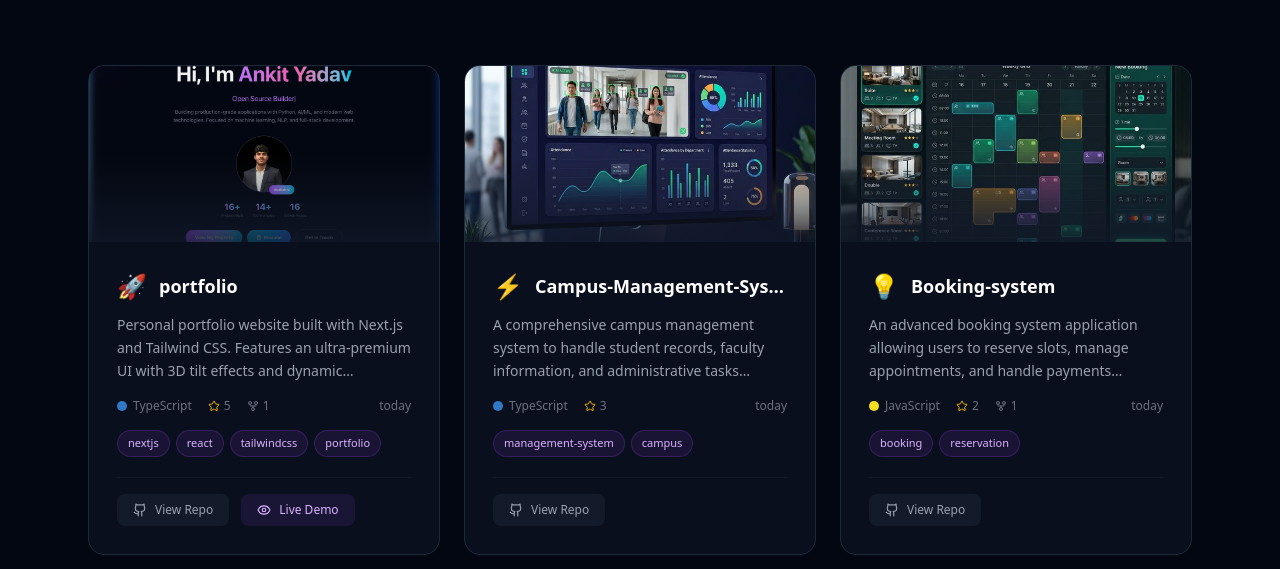
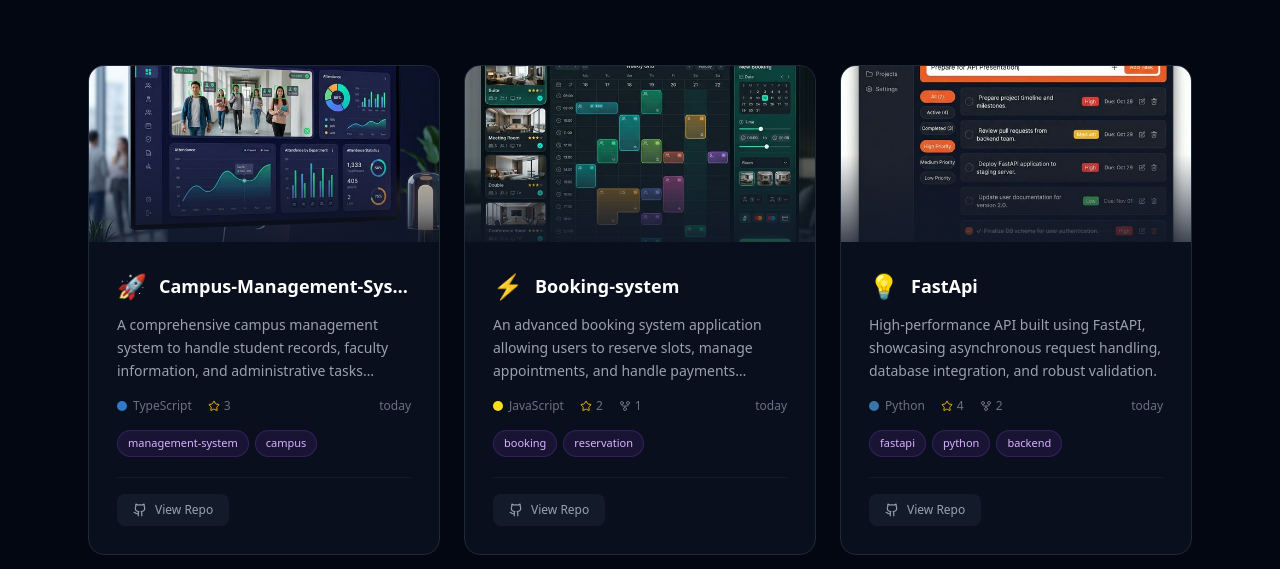
Before and after one commit to Ankityadav0018/portfolio, a Next.js app: page / in a window 1280 px wide. Both pictures are taken after a click on the button "Projects". Shown: the part 231-800 px from the top of the page. Built offline with nearby package versions, Linux system fonts and the light colour scheme; no server answers.

Commit message:
Update resume file and modify Hero and Projects components

```diff
--- a/src/components/Hero.tsx
+++ b/src/components/Hero.tsx
@@ -6,7 +6,7 @@ import { ArrowDown, Sparkles, FileText } from "lucide-react";
 import Photo from "./Photo";
 
 // Local link to your CV/Resume
-const RESUME_LINK = "/resume/Ankityadav_cv.pdf";
+const RESUME_LINK = "/resume/Ankit_cv.pdf";
 
 const roles = [
   "Python Developer",
--- a/src/components/Projects.tsx
+++ b/src/components/Projects.tsx
@@ -8,7 +8,6 @@ const GITHUB_USERNAME = "Ankityadav0018";
 // ⚡ Custom project images for top repos
 // The keys here MUST match the 'name' property in the projectsData array below
 const projectImages: Record<string, string> = {
-  "portfolio": "/images/projects/portfolio.png",
   "Campus-Management-System": "/images/projects/campus-management.png",
   "Booking-system": "/images/projects/booking-system.png",
   "FastApi": "/images/projects/fastapi.png",
@@ -29,21 +28,7 @@ export interface Project {
   updated_at: string;
 }
 
-// ⚡ ADD YOUR PROJECTS HERE
-// You can manually add GitHub links, descriptions, and other details.
 const projectsData: Project[] = [
-  {
-    id: 1,
-    name: "portfolio",
-    description: "Personal portfolio website built with Next.js and Tailwind CSS. Features an ultra-premium UI with 3D tilt effects and dynamic components.",
-    html_url: "https://github.com/Ankityadav0018/portfolio",
-    homepage: "https://ankityadav.vercel.app",
-    language: "TypeScript",
-    stargazers_count: 5,
-    forks_count: 1,
-    topics: ["nextjs", "react", "tailwindcss", "portfolio"],
-    updated_at: new Date().toISOString(),
-  },
   {
     id: 2,
     name: "Campus-Management-System",
```
Also changed, not shown: 2 other files (tests, documents, lock files or other folders).
